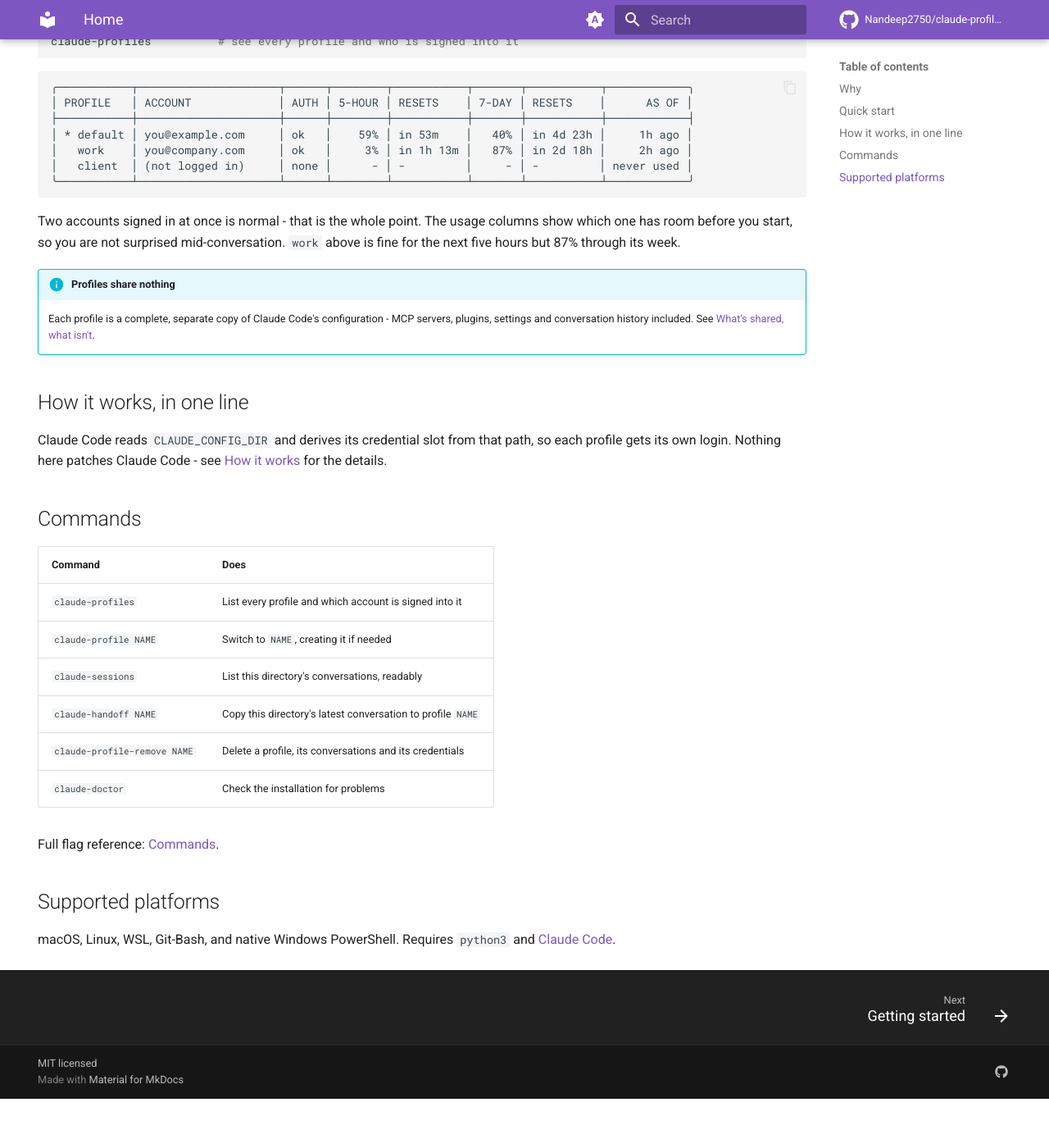
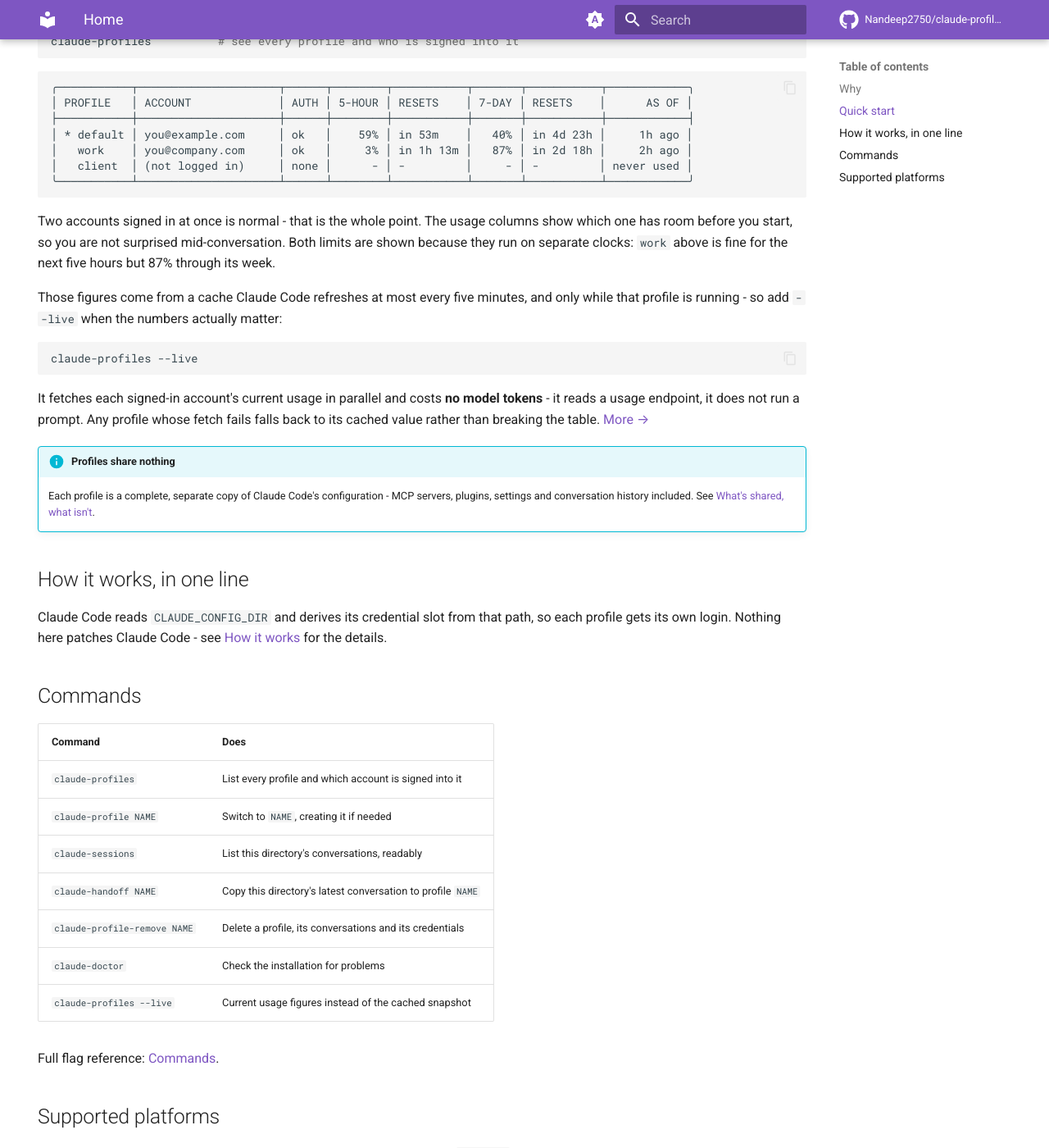
Before and after one commit to Nandeep2750/claude-profiles, an MkDocs documentation site: the page built from docs/index.md, in a window 1280 px wide and 1400 px high, scrolled down 996 px. Shown: the whole window at 82% size. Built offline with MkDocs 1.6.1 and Material for MkDocs 9.7.7, drawn with Linux system fonts in a browser that asks for light colours; comment, search, counter and statistics services are not loaded; before the commit the page ends 2336 px from its top, so only the background shows below that.

Commit message:
docs: surface --live on the landing page and README
It was only documented in the command reference, so the flagship feature
was invisible to anyone reading the front door.

````diff
--- a/docs/index.md
+++ b/docs/index.md
@@ -70,8 +70,21 @@
 
 Two accounts signed in at once is normal - that is the whole point. The usage
 columns show which one has room before you start, so you are not surprised
-mid-conversation. `work` above is fine for the next five hours but 87% through
-its week.
+mid-conversation. Both limits are shown because they run on separate clocks:
+`work` above is fine for the next five hours but 87% through its week.
+
+Those figures come from a cache Claude Code refreshes at most every five
+minutes, and only while that profile is running - so add `--live` when the
+numbers actually matter:
+
+```sh
+claude-profiles --live
+```
+
+It fetches each signed-in account's current usage in parallel and costs **no
+model tokens** - it reads a usage endpoint, it does not run a prompt. Any
+profile whose fetch fails falls back to its cached value rather than breaking
+the table. [More →](commands.md#live-figures)
 
 !!! info "Profiles share nothing"
     Each profile is a complete, separate copy of Claude Code's configuration -
@@ -94,6 +107,7 @@
 | `claude-handoff NAME` | Copy this directory's latest conversation to profile `NAME` |
 | `claude-profile-remove NAME` | Delete a profile, its conversations and its credentials |
 | `claude-doctor` | Check the installation for problems |
+| `claude-profiles --live` | Current usage figures instead of the cached snapshot |
 
 Full flag reference: [Commands](commands.md).
 
````
Also changed, not shown: README.md (+11 -0 lines).
